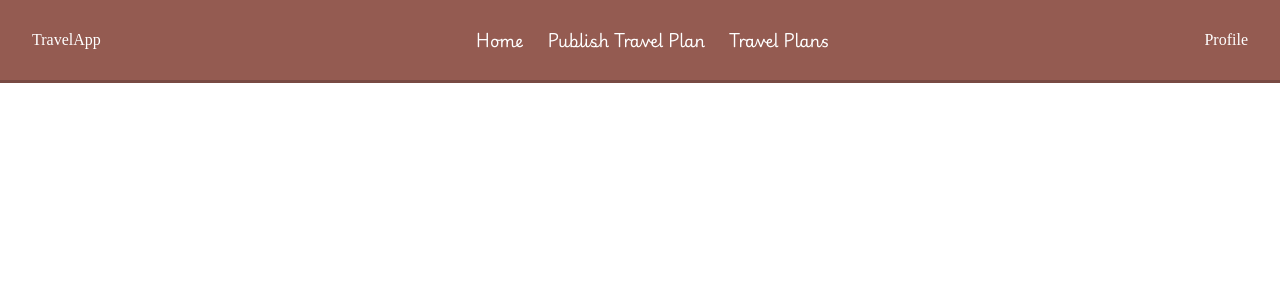
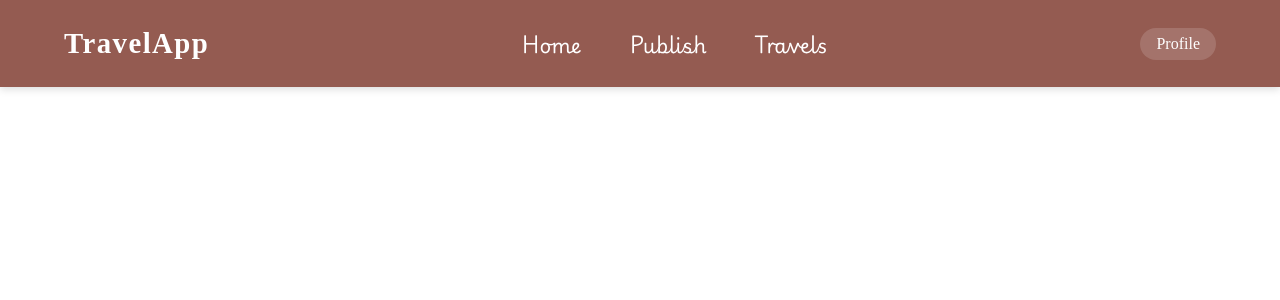
Before and after one commit to AlexPSvet/TravelApp, a React (Vite) app in the folder frontend/: page / in a window 1280 px wide. Shown: the top 300 px of the page. Built offline with nearby package versions, Linux system fonts and the light colour scheme.

Commit message:
Navbar style, added Home route

```diff
--- a/frontend/package.json
+++ b/frontend/package.json
@@ -11,7 +11,8 @@
   },
   "dependencies": {
     "react": "^19.2.6",
-    "react-dom": "^19.2.6"
+    "react-dom": "^19.2.6",
+    "react-router-dom": "^7.17.0"
   },
   "devDependencies": {
     "@eslint/js": "^10.0.1",
--- a/frontend/src/App.css
+++ b/frontend/src/App.css
@@ -21,6 +21,11 @@ time, mark, audio, video {
 	font-size: 100%;
 	font: inherit;
 	vertical-align: baseline;
+}
+
+a {
+    text-decoration: none;
+    color: inherit;
 }
 
 /* HTML5 display-role reset for older browsers */
--- a/frontend/src/App.jsx
+++ b/frontend/src/App.jsx
@@ -1,11 +1,17 @@
-import { useState } from 'react'
-import NavBar from './components/NavBar'
-import './App.css'
+import { useState } from 'react';
+import { BrowserRouter, Routes, Route } from "react-router-dom";
+import './App.css';
+
+import Home from './pages/Home';
 
 function App() {
   return (
-    <NavBar />
-  )
+    <BrowserRouter>
+      <Routes>
+        <Route path="/" element={<Home />} />
+      </Routes>
+    </BrowserRouter>
+  );
 }
 
-export default App
+export default App;
--- a/frontend/src/components/NavBar.css
+++ b/frontend/src/components/NavBar.css
@@ -1,17 +1,72 @@
 .navbar {
+    min-height: 2rem;
+
     display: flex;
     justify-content: space-between;
     align-items: center;
 
-    padding: 2rem;
+    margin: 0 auto;
+    padding: 1.6rem 4rem;
 
     background: #945B51;
     color: white;
-    border-bottom: 0.2rem solid #784A43;
+
+    box-shadow: 0 2px 8px rgba(0,0,0,0.15);
 }
 
+/* Navbar logo style */
+.navbar-logo {
+    font-size: 1.8rem;
+    font-weight: 700;
+    letter-spacing: 0.05em;
+}
+
+/* Navbar links style */
 .nav-links {
     display: flex;
+    margin: 0.5rem;
+    gap: 3rem;
+}
+
+.nav-link {
+    border-radius: 0.8rem;
+    border: 0;
+    font-size: 1.25rem;
     font-family: 'PlaywriteGBJ', sans-serif;
-    gap: 1.5rem;
+
+    background: transparent;
+    color: white;
+
+    cursor: pointer;
+    transition: transform 0.2s ease, color 0.2s ease;
 }
+
+.nav-link:hover {
+    transform: translateY(-2px);
+    color: #F6D7A7;
+}
+
+.nav-link:focus-visible {
+    outline: 2px solid white;
+    outline-offset: 2px;
+}
+
+.nav-link.active {
+    color: #F6D7A7;
+}
+
+/* Navbar profile style */
+.profile-button {
+    padding: 0.5rem 1rem;
+    border-radius: 999px;
+
+    background: rgba(255,255,255,0.15);
+
+    cursor: pointer;
+
+    transition: background 0.2s ease;
+}
+
+.profile-button:hover {
+    background: rgba(255,255,255,0.25);
+}
--- a/frontend/src/components/NavBar.jsx
+++ b/frontend/src/components/NavBar.jsx
@@ -1,4 +1,5 @@
 import React, { useState } from 'react';
+import { Link } from 'react-router-dom';
 import './NavBar.css'
 
 const NavBar = () => {
@@ -10,13 +11,21 @@ const NavBar = () => {
 
     return (
         <nav className="navbar">
-            <p>TravelApp</p>
-            <ul className="nav-links">
-                <li>Home</li>
-                <li>Publish Travel Plan</li>
-                <li>Travel Plans</li>
-            </ul>
-            <div>
+            <p className="navbar-logo">TravelApp</p>
+
+            <div className="nav-links">
+                <Link className="nav-link" to="/">
+                    Home
+                </Link>
+                <Link className="nav-link" to="/">
+                    Publish
+                </Link>
+                <Link className="nav-link" to="/">
+                    Travels
+                </Link>
+            </div>
+
+            <div className="profile-button">
                 Profile
             </div>
         </nav>
--- /dev/null
+++ b/frontend/src/pages/Home.jsx
@@ -0,0 +1,13 @@
+import NavBar from '../components/NavBar';
+
+const Home = () => {
+
+
+    return (
+        <>
+            <NavBar />
+        </>
+    )
+}
+
+export default Home;
```
Also changed, not shown: 1 other file (tests, documents, lock files or other folders).
